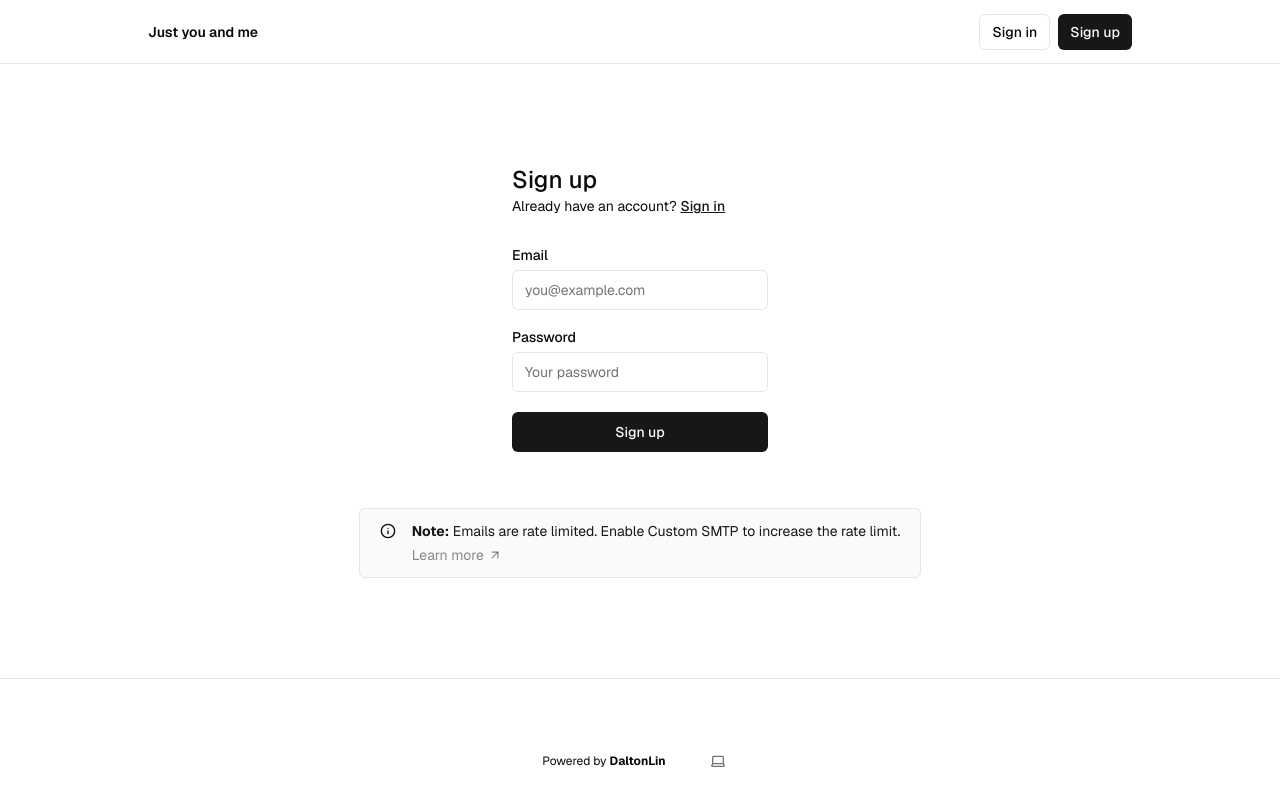
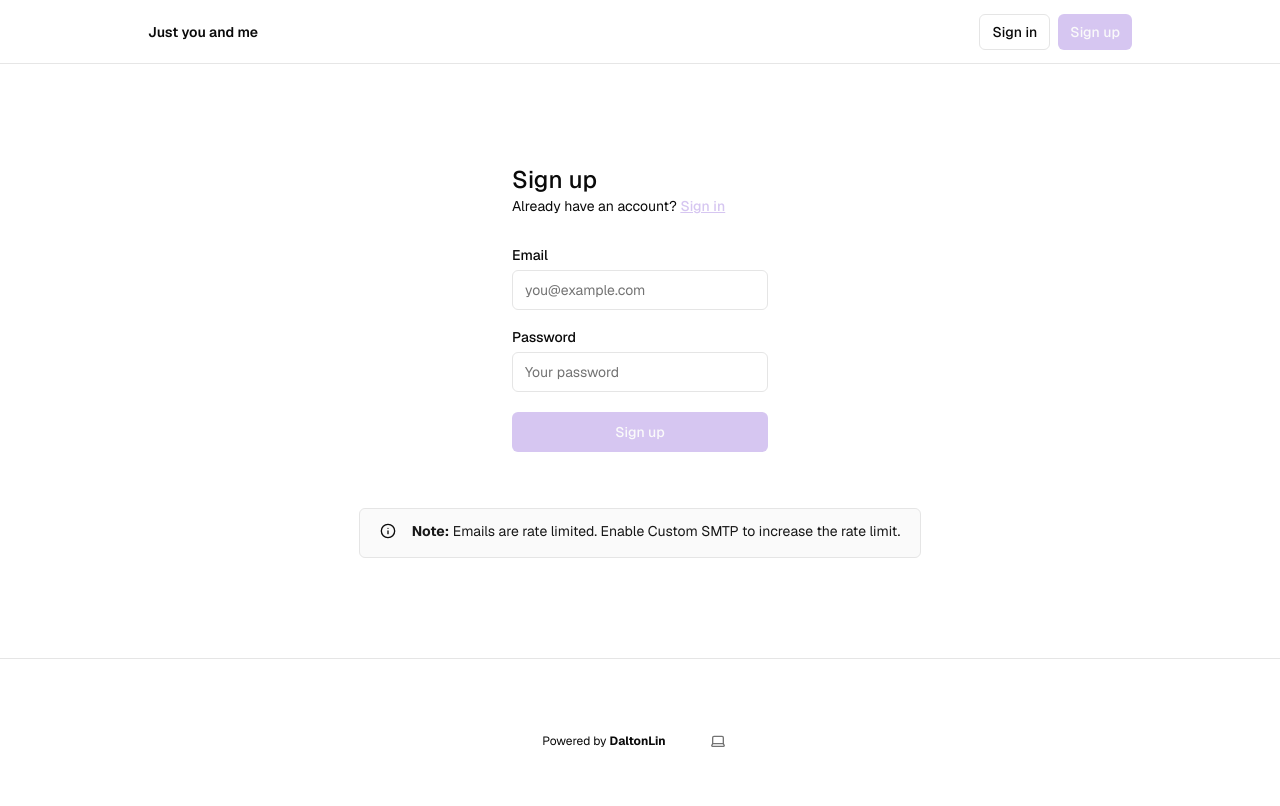
Before and after one commit to Dunteng/cyber0802, a Next.js app: page /sign-up in a window 1280 px wide. Shown: the top 806 px of the page. Built offline with nearby package versions, Linux system fonts and the light colour scheme; no server answers.

Commit message:
style: 更新全局样式中的主色调为芋泥色，并注释掉牛油果色选项；在 SMTP 消息组件中注释掉 Link 组件

```diff
--- a/app/(auth-pages)/smtp-message.tsx
+++ b/app/(auth-pages)/smtp-message.tsx
@@ -11,13 +11,13 @@ export function SmtpMessage() {
           increase the rate limit.
         </small>
         <div>
-          <Link
+          {/* <Link
             href="https://supabase.com/docs/guides/auth/auth-smtp"
             target="_blank"
-            className="text-primary/50 hover:text-primary flex items-center text-sm gap-1"
+            className="text-primary hover:text-primary flex items-center text-sm gap-1"
           >
             Learn more <ArrowUpRight size={14} />
-          </Link>
+          </Link> */}
         </div>
       </div>
     </div>
--- a/app/globals.css
+++ b/app/globals.css
@@ -10,7 +10,9 @@
     --card-foreground: 0 0% 3.9%;
     --popover: 0 0% 100%;
     --popover-foreground: 0 0% 3.9%;
-    --primary: 0 0% 9%;
+    /* 牛油果色 */
+    /* --primary: 88 50% 53%;  */
+    --primary: 262 60% 86%; /* 芋泥色 */
     --primary-foreground: 0 0% 98%;
     --secondary: 0 0% 96.1%;
     --secondary-foreground: 0 0% 9%;
```
